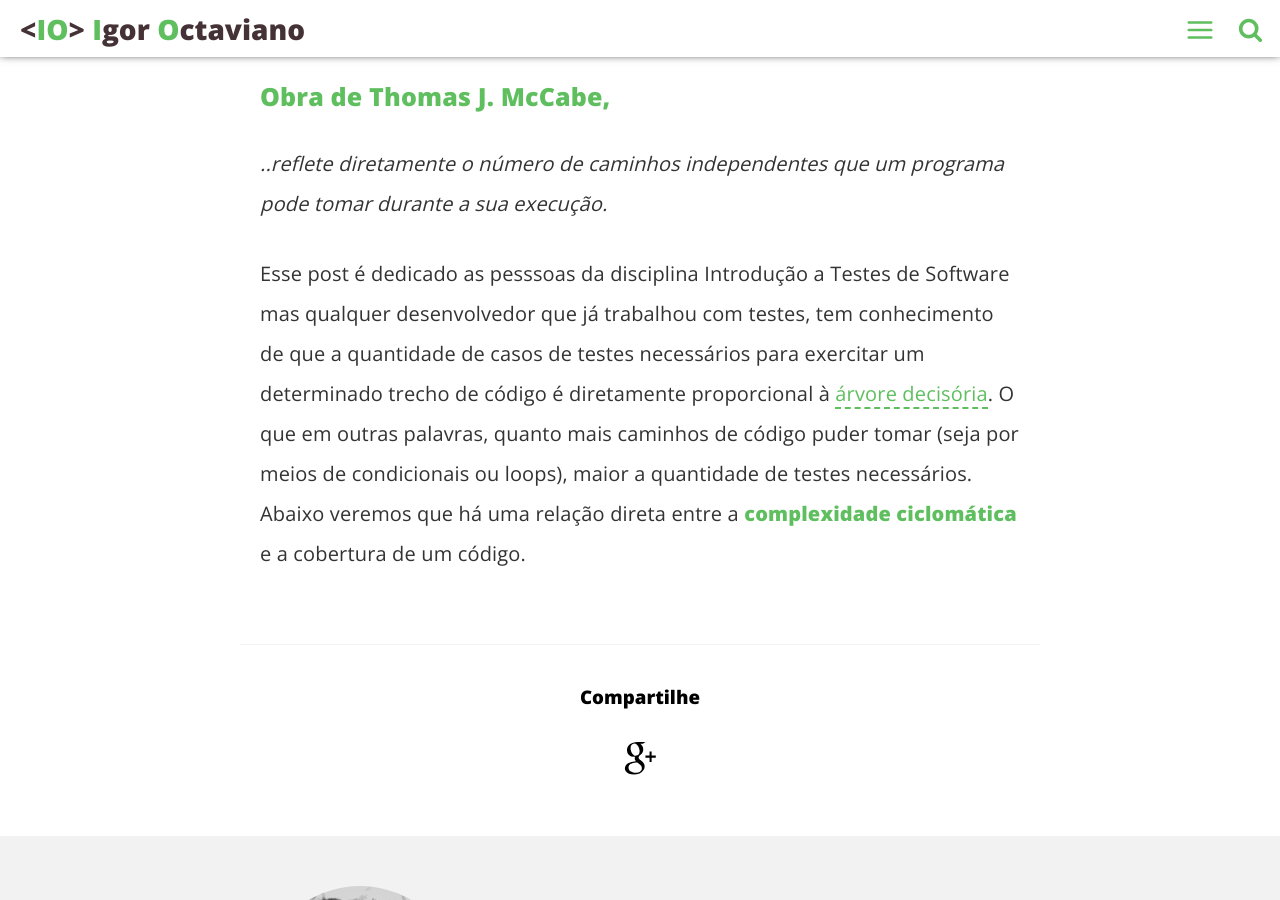
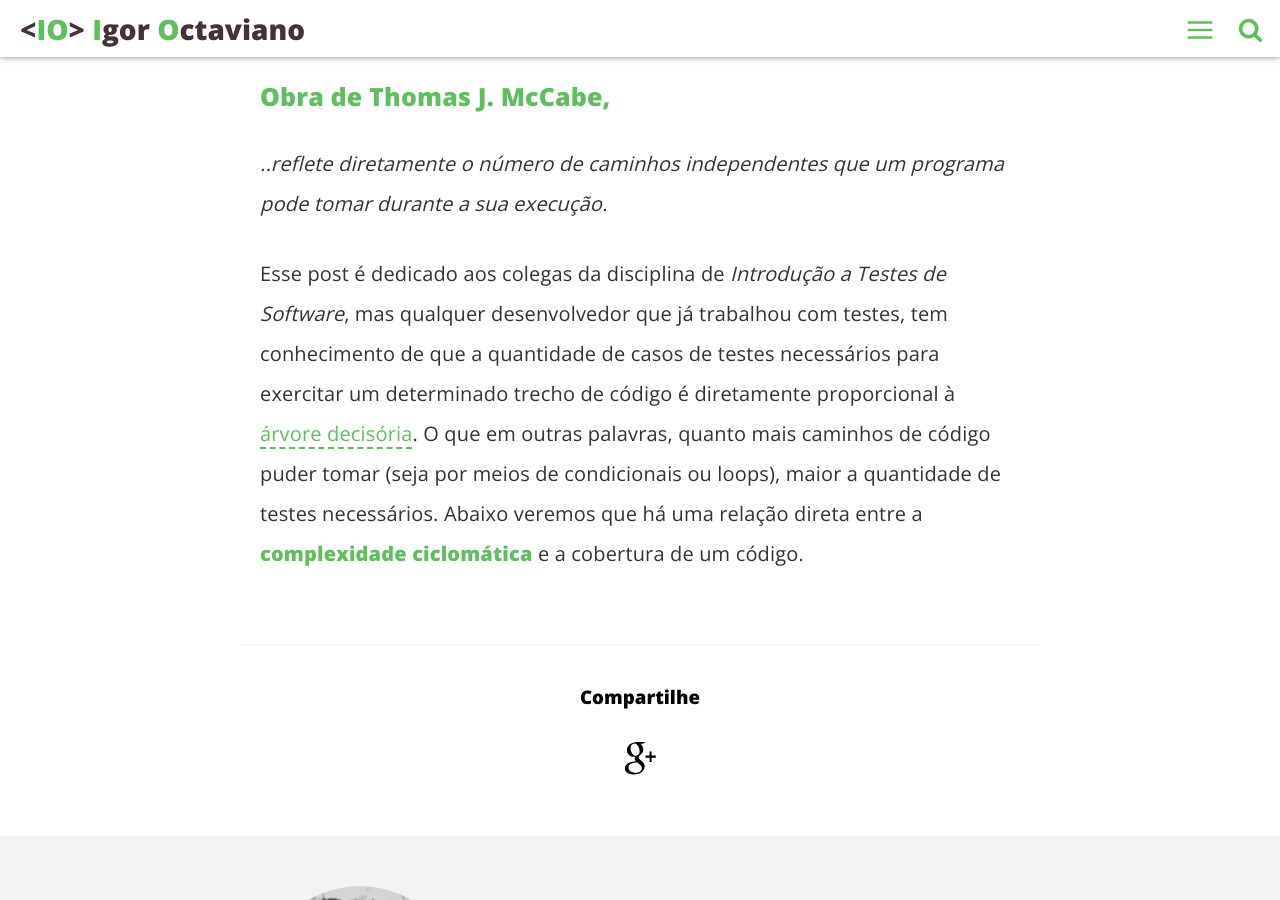
Before and after one commit to igoroctaviano/blog, a Jekyll site: the page built from _posts/2016-03-22-complexidade-ciclomatica.md, in a window 1280 px wide and 900 px high, scrolled down 876 px. Built offline with Jekyll 4.4.1, drawn with Linux system fonts in a browser that asks for light colours; comment, search, counter and statistics services are not loaded.

Commit message:
Update content

```diff
--- a/_posts/2016-03-22-complexidade-ciclomatica.md
+++ b/_posts/2016-03-22-complexidade-ciclomatica.md
@@ -14,9 +14,10 @@ introduction: "Também conhecida como complexidade condicional."
 ### Obra de Thomas J. McCabe,
 *..reflete diretamente o número de caminhos independentes que um programa pode tomar durante a sua execução.*
 
-Esse post é dedicado as pesssoas da disciplina Introdução a Testes de Software mas
+Esse post é dedicado aos colegas da disciplina de *Introdução a Testes de Software*, mas
 qualquer desenvolvedor que já trabalhou com testes, tem conhecimento de que a quantidade
 de casos de testes necessários para exercitar um determinado trecho de código é diretamente
 proporcional à [árvore decisória](https://pt.wikipedia.org/wiki/%C3%81rvore_de_decis%C3%A3o).
-O que em outras palavras, quanto mais caminhos de código puder tomar (seja por meios de condicionais ou loops), maior a quantidade de testes necessários. Abaixo veremos que há uma relação direta entre a **complexidade ciclomática**
+O que em outras palavras, quanto mais caminhos de código puder tomar (seja por meios de condicionais ou loops),
+maior a quantidade de testes necessários. Abaixo veremos que há uma relação direta entre a **complexidade ciclomática**
 e a cobertura de um código.
```
